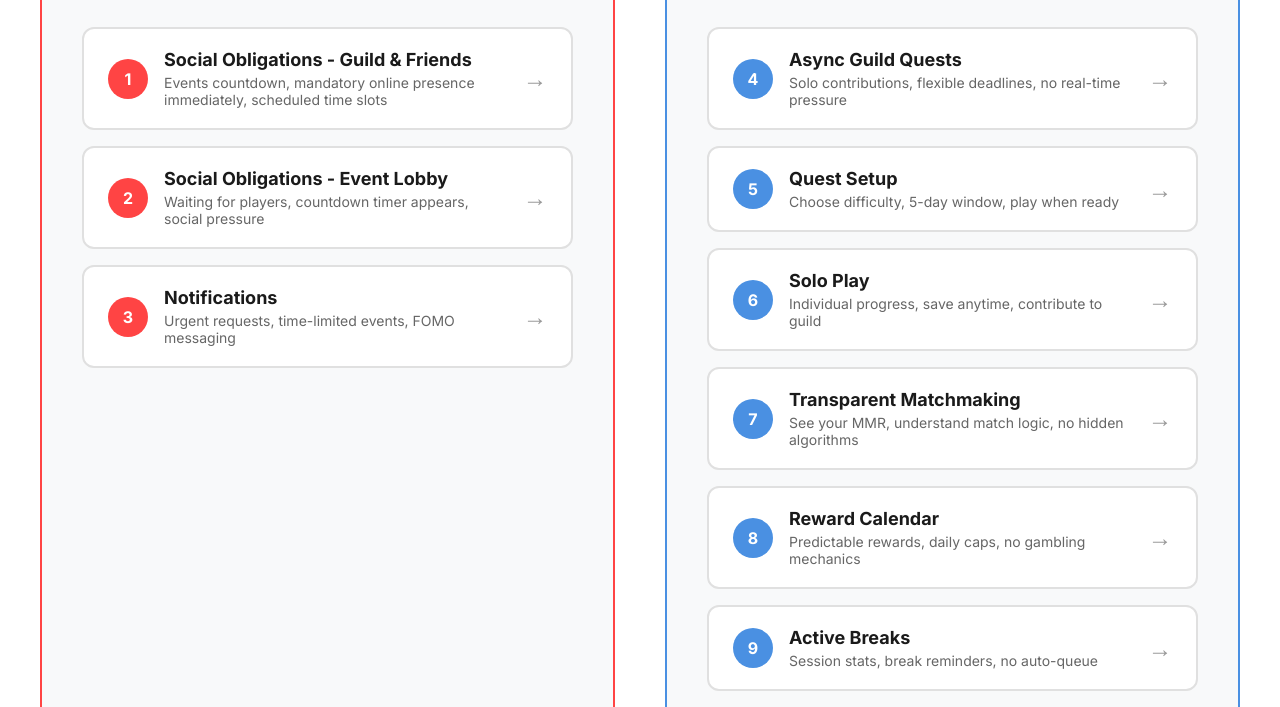
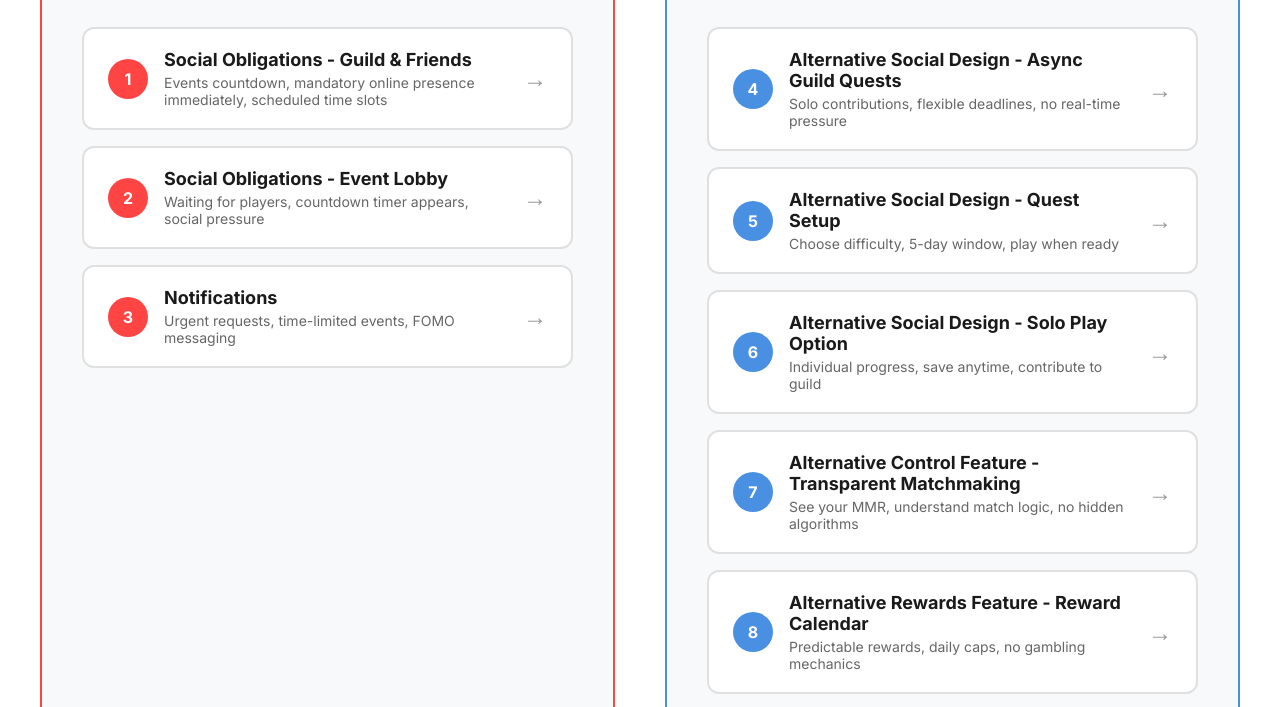
Before and after one commit to jackychen8173/Human-centered-Computing-Alternative-Designs, a plain HTML site: page index.html in a window 1280 px wide. Shown: the part 342-1049 px from the top of the page. Drawn offline with Linux system fonts and the light colour scheme.

Commit message:
updated screens

```diff
--- a/index.html
+++ b/index.html
@@ -3,7 +3,7 @@
 <head>
     <meta charset="UTF-8">
     <meta name="viewport" content="width=device-width, initial-scale=1.0">
-    <title>Async Multiplayer Redesign</title>
+    <title>Current vs Alternative Design Ideas</title>
     <link href="https://fonts.googleapis.com/css2?family=Bebas+Neue&family=Inter:wght@400;600;700&display=swap" rel="stylesheet">
     <style>
         * { margin: 0; padding: 0; box-sizing: border-box; }
@@ -76,7 +76,7 @@
                     <a href="screen4-alt-guild.html" class="screen-link alternative">
                         <div class="screen-number alternative">4</div>
                         <div class="screen-info">
-                            <div class="screen-name">Async Guild Quests</div>
+                            <div class="screen-name">Alternative Social Design - Async Guild Quests</div>
                             <div class="screen-desc">Solo contributions, flexible deadlines, no real-time pressure</div>
                         </div>
                         <div class="arrow">→</div>
@@ -84,7 +84,7 @@
                     <a href="screen5-alt-contribute.html" class="screen-link alternative">
                         <div class="screen-number alternative">5</div>
                         <div class="screen-info">
-                            <div class="screen-name">Quest Setup</div>
+                            <div class="screen-name">Alternative Social Design - Quest Setup</div>
                             <div class="screen-desc">Choose difficulty, 5-day window, play when ready</div>
                         </div>
                         <div class="arrow">→</div>
@@ -92,7 +92,7 @@
                     <a href="screen6-alt-play.html" class="screen-link alternative">
                         <div class="screen-number alternative">6</div>
                         <div class="screen-info">
-                            <div class="screen-name">Solo Play</div>
+                            <div class="screen-name">Alternative Social Design - Solo Play Option</div>
                             <div class="screen-desc">Individual progress, save anytime, contribute to guild</div>
                         </div>
                         <div class="arrow">→</div>
@@ -100,7 +100,7 @@
                     <a href="screen7-alt-matchmaking.html" class="screen-link alternative">
                         <div class="screen-number alternative">7</div>
                         <div class="screen-info">
-                            <div class="screen-name">Transparent Matchmaking</div>
+                            <div class="screen-name">Alternative Control Feature - Transparent Matchmaking</div>
                             <div class="screen-desc">See your MMR, understand match logic, no hidden algorithms</div>
                         </div>
                         <div class="arrow">→</div>
@@ -108,7 +108,7 @@
                     <a href="screen8-alt-rewards.html" class="screen-link alternative">
                         <div class="screen-number alternative">8</div>
                         <div class="screen-info">
-                            <div class="screen-name">Reward Calendar</div>
+                            <div class="screen-name">Alternative Rewards Feature - Reward Calendar</div>
                             <div class="screen-desc">Predictable rewards, daily caps, no gambling mechanics</div>
                         </div>
                         <div class="arrow">→</div>
@@ -116,7 +116,7 @@
                     <a href="screen9-alt-breaks.html" class="screen-link alternative">
                         <div class="screen-number alternative">9</div>
                         <div class="screen-info">
-                            <div class="screen-name">Active Breaks</div>
+                            <div class="screen-name">Alternative Control Feature - Active Breaks</div>
                             <div class="screen-desc">Session stats, break reminders, no auto-queue</div>
                         </div>
                         <div class="arrow">→</div>
```
Also changed, not shown: screen1-current-guild.html (+4 -2 lines), screen2-current-lobby.html (+3 -3 lines).
